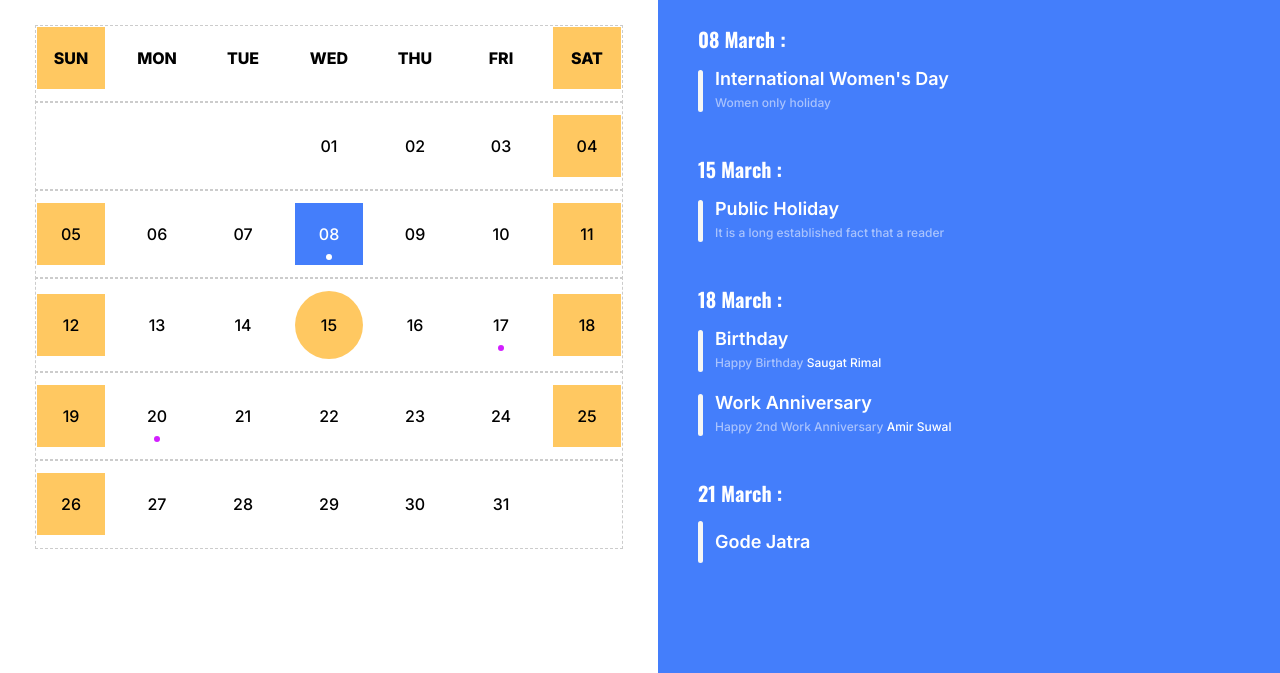
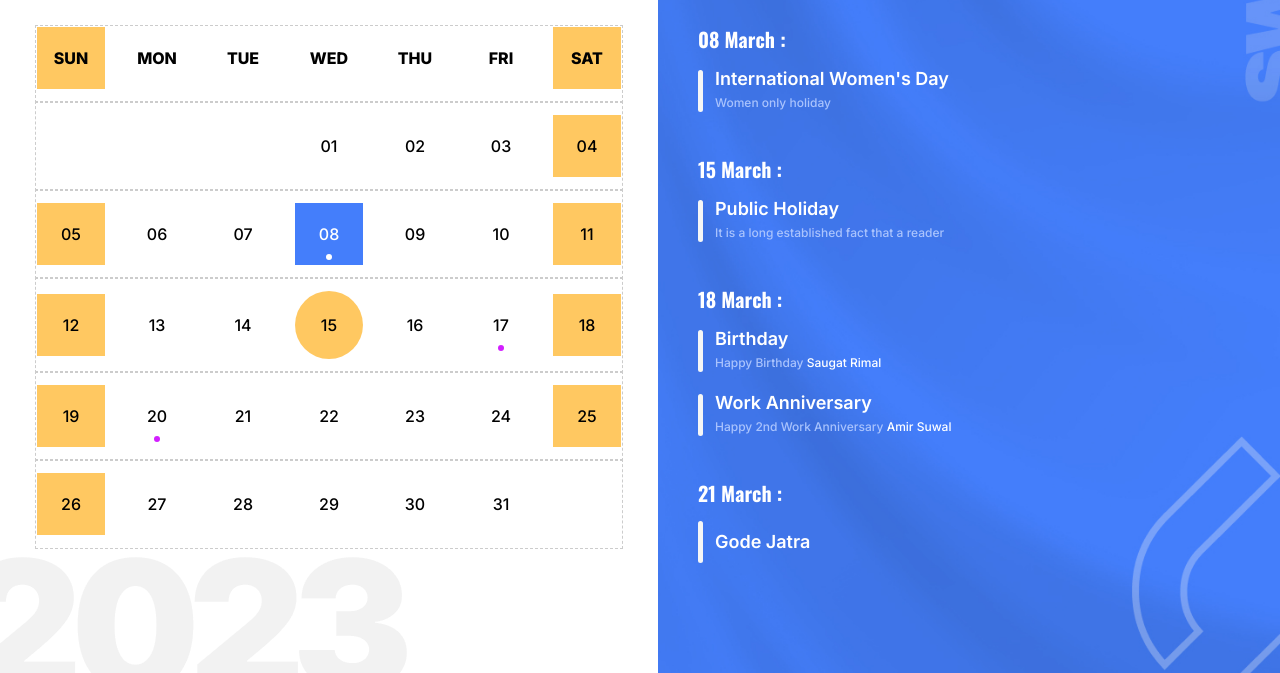
Before and after one commit to saugat-rimal/calender, a plain HTML site: page index.html in a window 1280 px wide. Shown: the part 199-872 px from the top of the page. Drawn offline with nearby package versions, Linux system fonts and the light colour scheme.

Commit message:
images added

```diff
--- a/style.css
+++ b/style.css
@@ -105,6 +105,9 @@ main {
     justify-content: center;
     align-items: center;
     gap: 20px;
+
+    background: url('./assets/2023.webp') left bottom no-repeat;
+
 }
 
 .header {
@@ -195,10 +198,12 @@ tbody tr {
     color: var(--color-white);
 
 
-    background-image: url('./assets/calender_blue_bg.webp');
+    background: url('./assets/calender_blue_bg.jpg');
+    background-color: var(--color-blue);
     background-repeat: no-repeat;
     background-size: cover;
-    background-color: var(--color-blue);
+
+
 }
 
 .event_header {
```
Also changed, not shown: assets/2023.webp (added), assets/calender_blue_bg.jpg (added), assets/calender_blue_bg.webp (added), assets/swivt_right.webp (added), assets/tutor_2.png (added).
